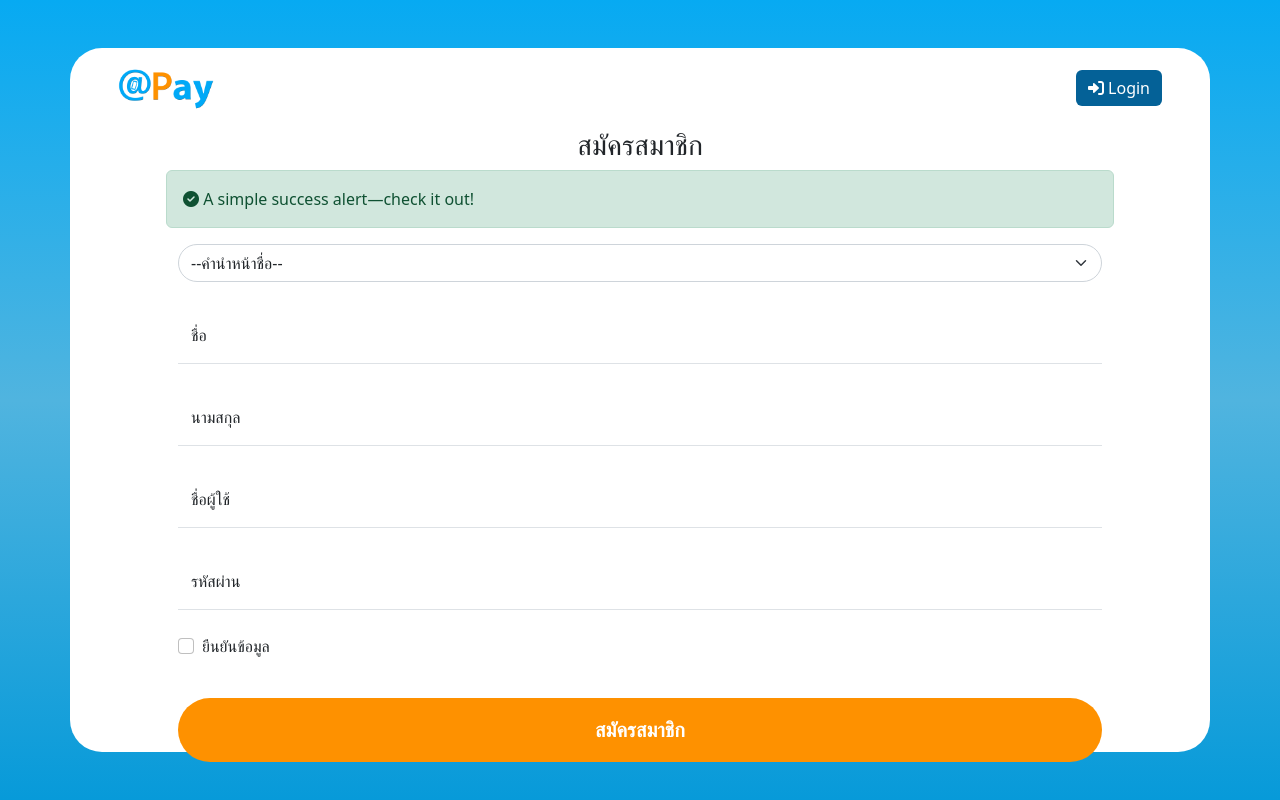
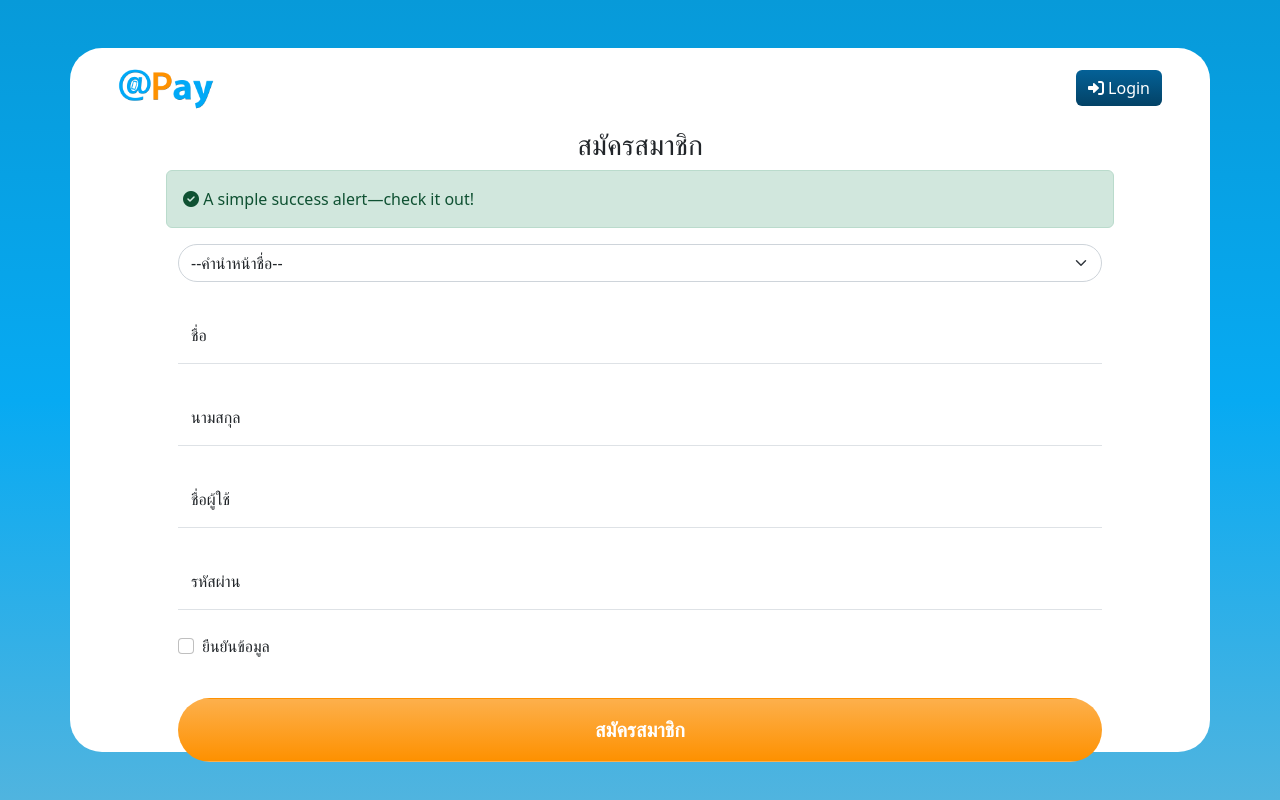
Before and after one commit to aungsuthon-ph-62/Addpay_project, a PHP site: template view/register.php in a window 1280 px wide. Run offline with PHP 8.4, Linux system fonts and the light colour scheme; the template is opened without the code that fills it, so the values that code supplies are empty; some libraries are stand-ins or nearby versions.

Commit message:
Add new color class
add new color class to style.css

```diff
--- a/css/style.css
+++ b/css/style.css
@@ -1,10 +1,7 @@
-/* Dashboard Nav bar */
-.dashboardNav-bg {
-  background-color: #046197;
-}
+/* Addpay Color */
 
-/* Gradient Background */
-.custom-gradient-bg {
+/* Skyblue Background Color */
+.bg-primary-addpay {
   /* fallback for old browsers */
   background: #07aaf2;
 
@@ -12,5 +9,29 @@
   background: -webkit-linear-gradient(to right, #07aaf2, #50b4df);
 
   /* W3C, IE 10+/ Edge, Firefox 16+, Chrome 26+, Opera 12+, Safari 7+ */
-  background: linear-gradient(to bottom, #07aaf2, #50b4df, #079ad9);
+  background: linear-gradient(to bottom, #079ad9, #07aaf2, #50b4df);
 }
+
+/* Darkblue Background Color */
+.bg-secondary-addpay {
+  /* fallback for old browsers */
+  background: #046197;
+
+  /* Chrome 10-25, Safari 5.1-6 */
+  background: -webkit-linear-gradient(to right, #046197, #034266);
+
+  /* W3C, IE 10+/ Edge, Firefox 16+, Chrome 26+, Opera 12+, Safari 7+ */
+  background: linear-gradient(to bottom, #046197, #034266);
+}
+
+/* Button Color */
+.btn-addpay {
+  /* fallback for old browsers */
+  background: #fe9100;
+
+  /* Chrome 10-25, Safari 5.1-6 */
+  background: -webkit-linear-gradient(to right, #fdb04c, #fe9100);
+
+  /* W3C, IE 10+/ Edge, Firefox 16+, Chrome 26+, Opera 12+, Safari 7+ */
+  background: linear-gradient(to bottom, #fdb04c, #fe9100);
+}
--- a/layout/dashboardNav.php
+++ b/layout/dashboardNav.php
@@ -1,4 +1,4 @@
-<header class="navbar navbar-dark sticky-top dashboardNav-bg shadow">
+<header class="navbar navbar-dark sticky-top bg-secondary-addpay shadow">
     <div class="d-flex col-12 col-md-3 mb-2 mb-lg-0 flex-wrap flex-md-nowrap justify-content-between align-items-center">
         <a class="navbar-brand ps-3 ps-md-5" href="#">
             <img src="image/logo-removebg-preview (1).png" class="img-fluid" alt="" style="width: auto; height: 3rem;">
--- a/view/login.php
+++ b/view/login.php
@@ -1,4 +1,4 @@
-<section class="vh-100 p-3 custom-gradient-bg">
+<section class="vh-100 p-3 bg-primary-addpay">
   <div class="container py-5 py-sm-4 py-md-5">
     <div class="row d-flex align-items-center justify-content-center h-100 bg-white rounded-5 px-md-5 py-md-4">
       <!-- content -->
@@ -52,7 +52,7 @@
           <!-- Submit button -->
           <div class="form-row mb-3 mb-md-4">
             <div class="d-grid gap-2 col-12 mx-auto">
-              <button type="submit" name="submit" class="btn p-3 mt-3 text-white rounded-pill fs-5 fw-bold" style="background-color:#FE9100 ;">เข้าสู่ระบบ <i class="fa-solid fa-right-to-bracket"></i></button>
+              <button type="submit" name="submit" class="btn p-3 mt-3 text-white rounded-pill fs-5 fw-bold btn-addpay">เข้าสู่ระบบ <i class="fa-solid fa-right-to-bracket"></i></button>
             </div>
           </div>
           <p class="text-center"> ยังไม่มีบัญชีผู้ใช้ ?
--- a/view/register.php
+++ b/view/register.php
@@ -1,4 +1,4 @@
-<section class="vh-100 p-3 px-md-5 py-md-5 custom-gradient-bg">
+<section class="vh-100 p-3 px-md-5 py-md-5 bg-primary-addpay">
   <div class="container rounded-5 py-5 px-3 px-md-5 py-md-3 bg-white h-100">
     <!--  -->
     <div class="d-flex flex-wrap align-items-center justify-content-between mb-3">
@@ -6,7 +6,7 @@
         <img class="rounded-2" src="image/logorebg.png" style="width: auto; height: 3rem;">
       </a>
       <!-- back to login -->
-      <a href="?login" class="btn btn-dark border-0" style="background-color: #046197;">
+      <a href="?login" class="btn btn-dark border-0 bg-secondary-addpay">
         <i class="fa-solid fa-right-to-bracket"></i>
         Login
       </a>
@@ -68,7 +68,7 @@
 
         <!-- Submit button -->
         <div class="d-grid gap-2 col-12 mx-auto mb-md-4">
-          <button type="submit" name="submit" class="btn p-3 mt-3 text-white rounded-pill fs-5 fw-bold" style="background-color:#FE9100 ;">สมัครสมาชิก</button>
+          <button type="submit" name="submit" class="btn p-3 mt-3 text-white rounded-pill fs-5 fw-bold btn-addpay">สมัครสมาชิก</button>
         </div>
 
       </form>
```
